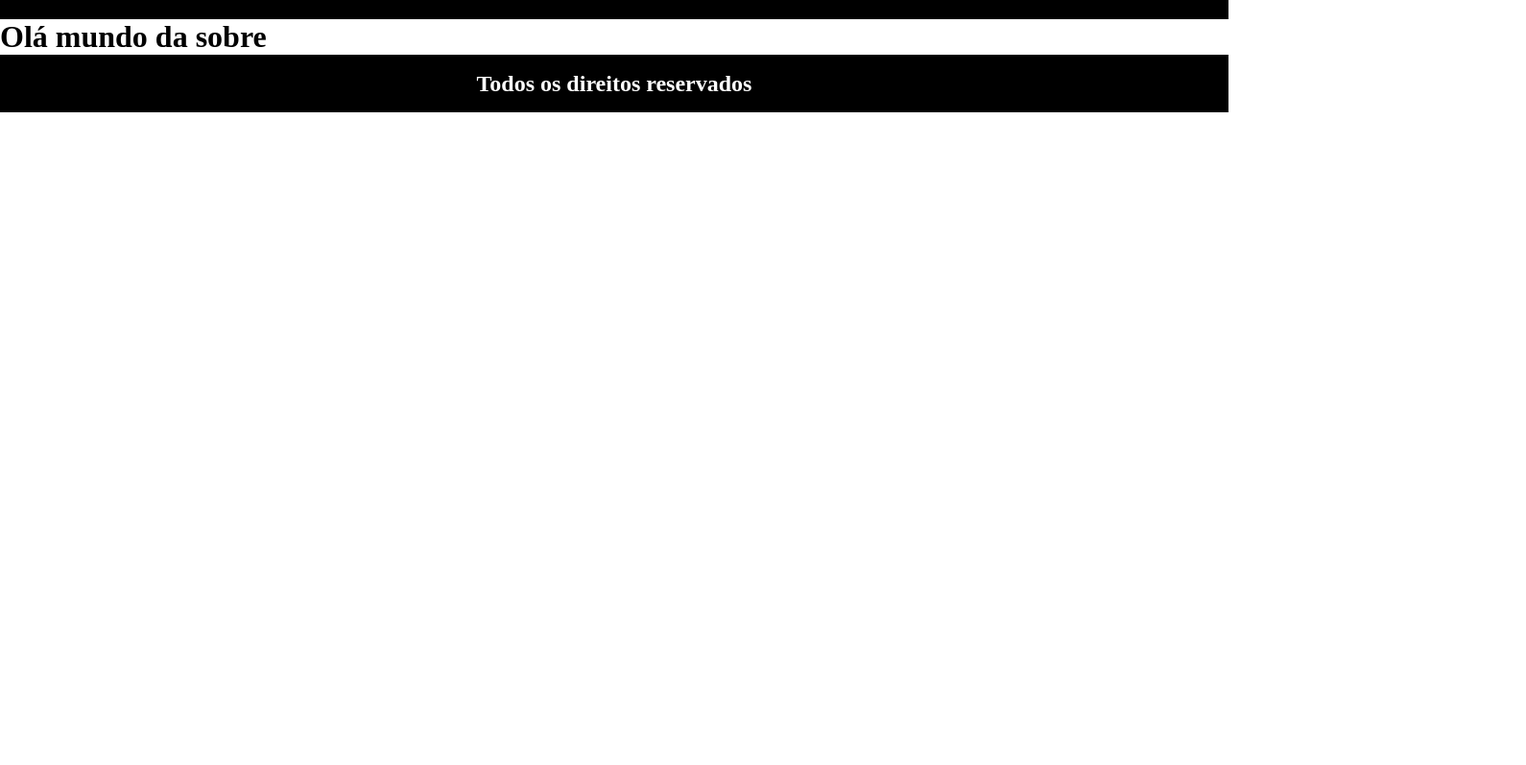
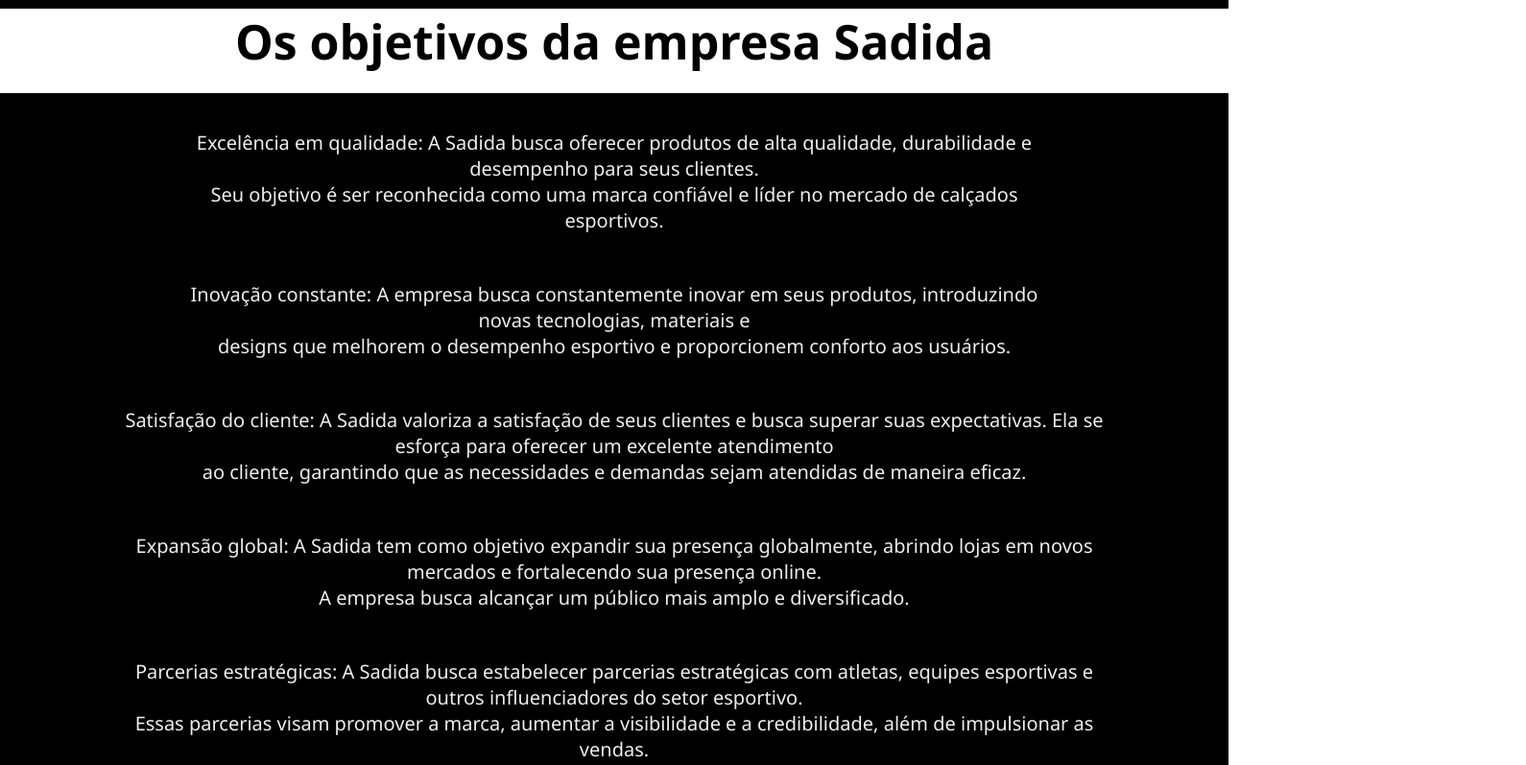
Before and after one commit to OctavioOliveira10/sadida, a React (Vite) app: page /sobre in a window 1280 px wide. Shown: the part 82-879 px from the top of the page at 96% size, 1590 px wide, since content can reach past the window. Before the commit the page ends 800 px from the top, so only its background shows below. Built offline with nearby package versions, Linux system fonts and the light colour scheme.

Commit message:
criação sobre

```diff
--- a/src/App.jsx
+++ b/src/App.jsx
@@ -1,6 +1,6 @@
 import { BrowserRouter, Routes, Route, } from "react-router-dom"
 import Home from "./pages/Home/Home"
-import Sobre from "./pages/Sobre"
+import Sobre from "./pages/sobre/Sobre"
 import Header from "./components/Header/Header"
 import Produto from "./pages/Produto/Produto"
 import Footer from "./components/Header/Footer/footer"
--- a/src/pages/Sobre.jsx
+++ /dev/null
@@ -1,7 +0,0 @@
-function Sobre() {
-    return(
-        <h1>Olá mundo da sobre</h1>
-    )
-}
-
-export default Sobre
--- /dev/null
+++ b/src/pages/sobre/Sobre.jsx
@@ -0,0 +1,63 @@
+import './sobre.css';
+
+function Sobre() {
+    return(
+        <div className="sobre">
+            <div className='titulo'>
+            <h1>Os objetivos da empresa Sadida</h1>
+            </div>
+            <div className="texto">
+            <p>
+                Excelência em qualidade: A Sadida busca oferecer produtos de alta qualidade, durabilidade e desempenho para seus clientes.
+            </p>
+            <p>
+                Seu objetivo é ser reconhecida como uma marca confiável e líder no mercado de calçados esportivos.
+            </p>
+            </div>
+            <div className="texto">
+            <p>
+                Inovação constante: A empresa busca constantemente inovar em seus produtos, introduzindo novas tecnologias, materiais e
+            </p>
+            <p>
+                designs que melhorem o desempenho esportivo e proporcionem conforto aos usuários.
+            </p>
+            </div>
+            <div className="texto">
+            <p>
+                Satisfação do cliente: A Sadida valoriza a satisfação de seus clientes e busca superar suas expectativas. Ela se esforça para oferecer um excelente atendimento
+            </p>
+            <p>
+            ao cliente, garantindo que as necessidades e demandas sejam atendidas de maneira eficaz.
+            </p>
+            </div>
+            <div className="texto">
+            <p>
+            Expansão global: A Sadida tem como objetivo expandir sua presença globalmente, abrindo lojas em novos mercados e fortalecendo sua presença online.</p>
+            <p>
+                A empresa busca alcançar um público mais amplo e diversificado.
+            </p>
+            </div>
+            <div className="texto"><p> Parcerias estratégicas: A Sadida busca estabelecer parcerias estratégicas com atletas, equipes esportivas e outros influenciadores do setor esportivo.</p>
+            <p>
+            Essas parcerias visam promover a marca, aumentar a visibilidade e a credibilidade, além de impulsionar as vendas.
+            </p>
+            <p> Responsabilidade social e ambiental: A Sadida se preocupa com questões sociais e ambientais.</p> </div>
+
+            <div className="texto"> <p>
+            Ela busca desenvolver produtos de forma sustentável, reduzindo seu impacto no meio ambiente. Além disso, a empresa pode estar envolvida
+            </p>
+            <p>
+            em iniciativas sociais, como programas de apoio a comunidades carentes ou projetos esportivos.
+            </p></div>
+           <div className="texto"> <p>
+            Esses são alguns dos objetivos gerais que uma empresa como a Sadidas pode ter. É importante ressaltar que os objetivos podem variar ao longo do tempo, conforme </p>
+            <p>
+            a empresa se adapta às mudanças do mercado e às necessidades dos consumidores.
+            </p></div>
+
+           <div className="titulo"></div>
+        </div>
+        )
+}
+
+export default Sobre
--- /dev/null
+++ b/src/pages/sobre/sobre.css
@@ -0,0 +1,51 @@
+.sobre{
+    background-color: black;
+    height: 80%;
+    display: flex;
+    justify-content: center;
+    align-items: center;
+    flex-direction: column;
+    gap: 50px;
+    font-family:  'Segoe UI', Tahoma, Geneva, Verdana, sans-serif;
+}
+.sobre p{
+    color: #eeeeee;
+    font-size: 20px;
+
+    max-width: 80%;
+    display: flex;
+    align-items: center;
+    justify-content: center;
+    text-shadow: 1px 1px #000000;
+
+}
+.sobre h1{
+    background-color: #fff;
+    width: 100%;
+    text-align: center;
+    font-weight: bolder;
+    font-size: 50px;
+    color: #000000;
+    font-weight: 900;
+    padding-bottom: 20px;
+
+}
+.titulo{
+    width: 1900px;
+    background-color: #fff;
+    height: 45px;
+    margin: 10px;
+    display: flex;
+    align-items: center;
+    justify-content: center;
+}
+.texto{
+    display: flex;
+    flex-direction: column;
+    align-items: center;
+    justify-content: center;
+    text-align: center;
+    margin: 0;
+
+
+}
```
